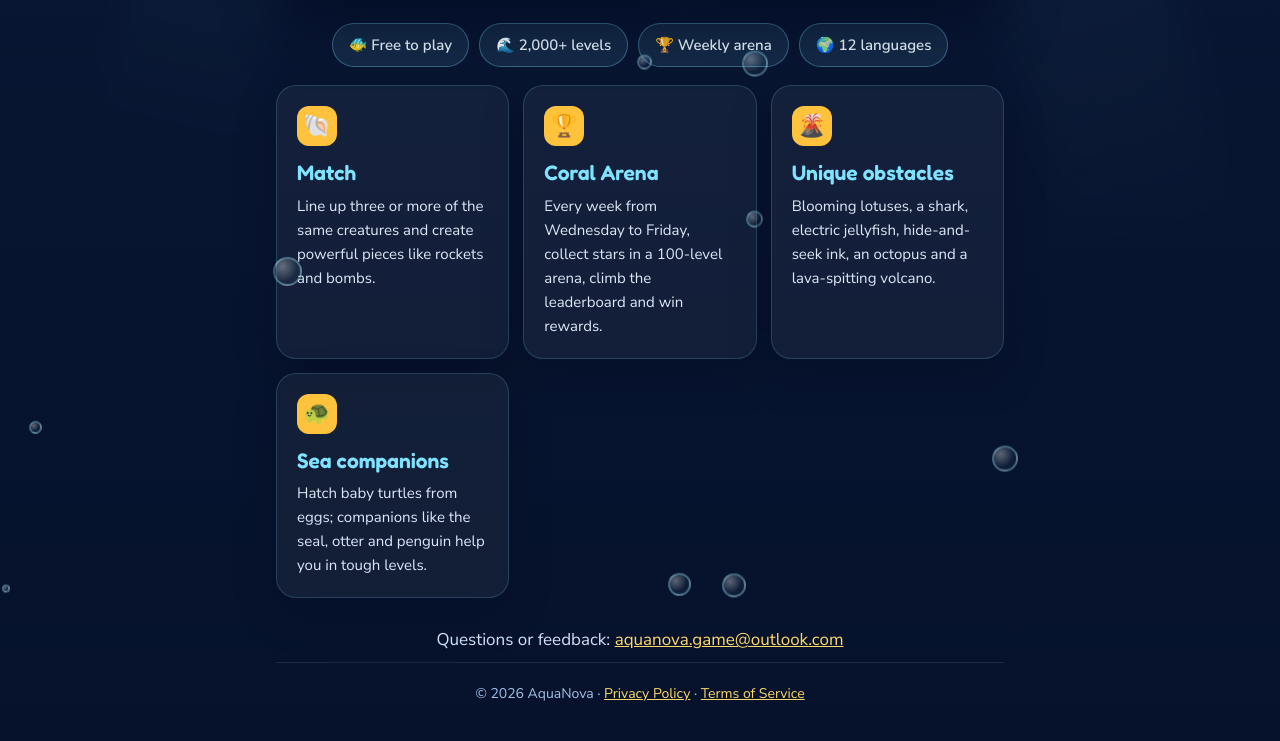
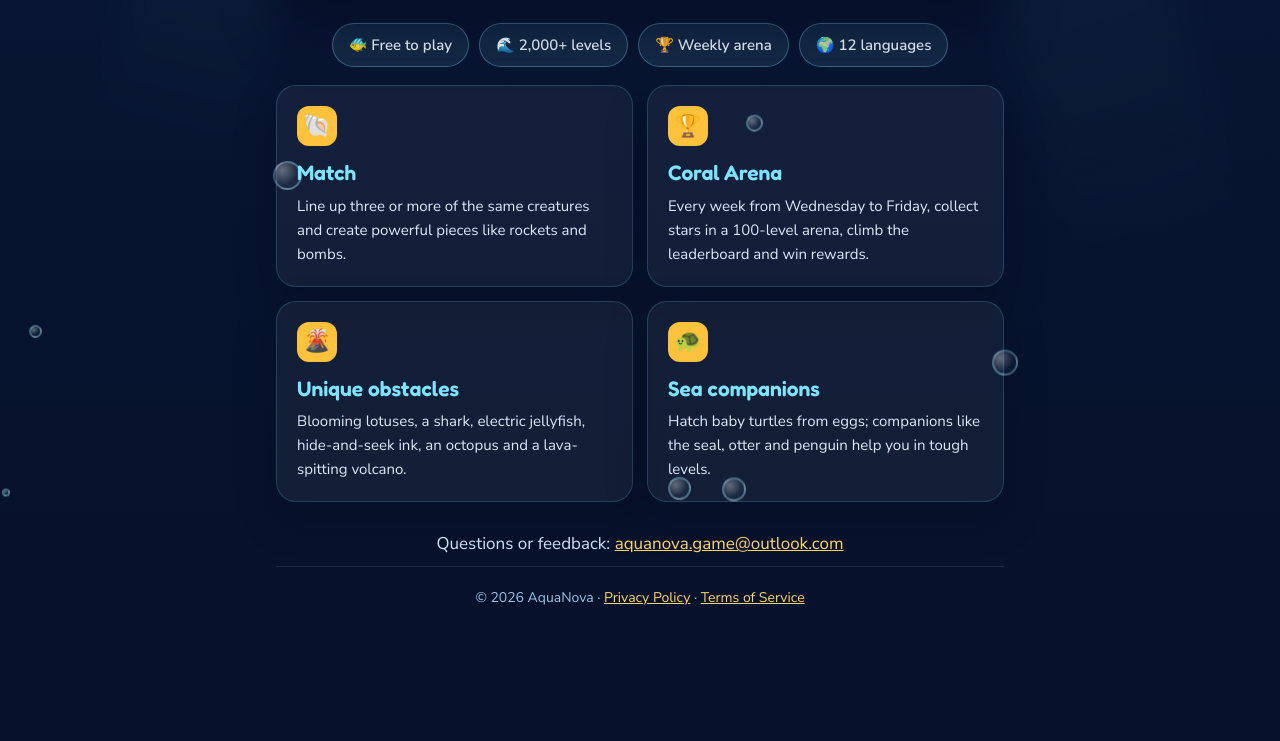
Before and after one commit to aquanovagame/aquanovagame.github.io, a plain HTML site: page index.html in a window 1280 px wide. Shown: the part 745-1486 px from the top of the page. After the commit the page ends 1390 px from the top, so only its background shows below. Drawn offline with Linux system fonts and the light colour scheme.

Commit message:
Ana sayfa: ozellik kartlari 2x2

```diff
--- a/index.html
+++ b/index.html
@@ -64,7 +64,8 @@ body.tr [data-lang="en"],body.en [data-lang="tr"]{display:none !important}
 @media (max-width:420px){.invite h1{font-size:28px}.btn{font-size:20px}.brand{font-size:22px}}
 .store.soon{opacity:.55;cursor:default}
 .store small{display:block;font-size:11px;font-weight:600;color:#FFC23D;line-height:1}
-.cards{display:grid;grid-template-columns:repeat(auto-fit,minmax(210px,1fr))}
+.cards{display:grid;grid-template-columns:repeat(2,1fr)}
+@media (max-width:560px){.cards{grid-template-columns:1fr}}
 .contact{margin:28px 0 8px;text-align:center;color:#CFE2F7}
 </style>
 </head>
```
